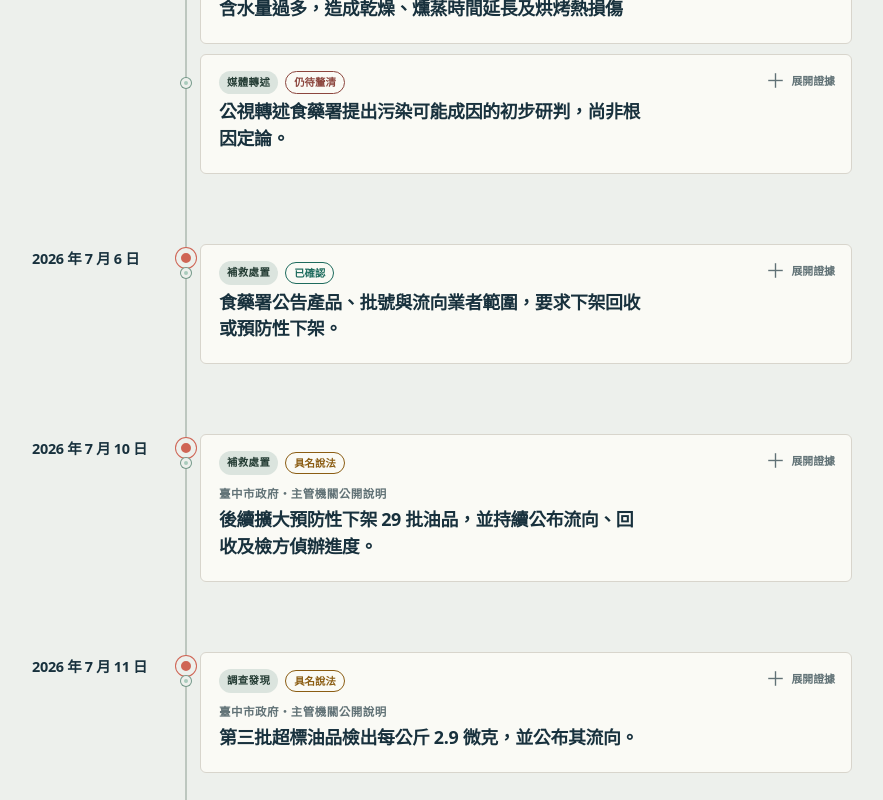
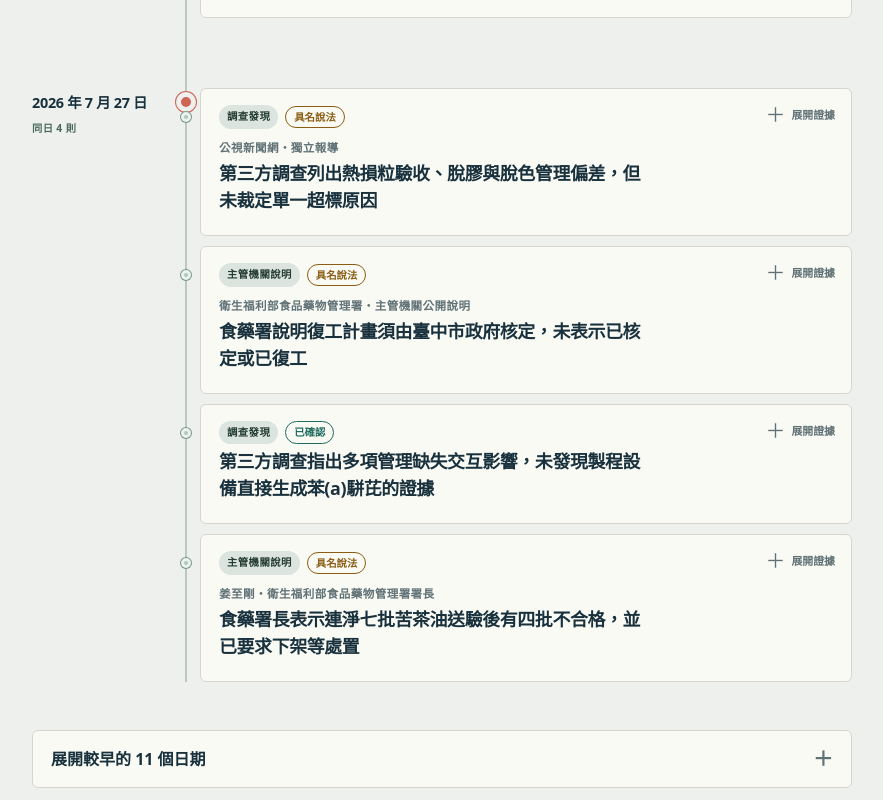
Before and after one commit to bangyuwen/tw-issues, a Next.js app: page /topics/benzopyrene-food-safety in a window 1280 px wide. Shown: the part 1000-1800 px from the top of the page, without its empty margins (198-1081 px from the left). Built offline with nearby package versions, Linux system fonts and the light colour scheme.

Commit message:
feat: collapse older timeline events by default (#6)

```diff
--- a/app/dossier-page-model.ts
+++ b/app/dossier-page-model.ts
@@ -6,6 +6,8 @@ export type ClaimCollectionModel = {
   label: "可核對命題" | "調查中的問題";
   claims: Array<PublicClaim & { sampleSize?: number }>;
 };
+
+export type TimelineGroup = { key: string; label: string; events: ReportedEvent[] };
 
 export type DossierPageModel = {
   topicId: string;
@@ -19,9 +21,13 @@ export type DossierPageModel = {
   socialSampleSize: number;
   publicSources: PublicSource[];
   sourceById: Map<string, PublicSource>;
-  timelineGroups: Array<{ key: string; label: string; events: ReportedEvent[] }>;
+  timelineGroups: TimelineGroup[];
+  recentTimelineGroups: TimelineGroup[];
+  olderTimelineGroups: TimelineGroup[];
   latestTimelineEvent?: ReportedEvent;
 };
+
+export const RECENT_TIMELINE_DAYS = 7;
 
 export function eventDateKey(event: ReportedEvent) {
   if (event.precision === "year") return event.occurredAt.slice(0, 4);
@@ -37,6 +43,19 @@ export function eventDateLabel(event: ReportedEvent) {
   return `${year} 年 ${month} 月 ${day} 日`;
 }
 
+function eventTimelineDateKey(event: ReportedEvent) {
+  const key = eventDateKey(event);
+  if (event.precision === "year") return `${key}-01-01`;
+  if (event.precision === "month") return `${key}-01`;
+  return key;
+}
+
+function subtractDays(dateKey: string, days: number) {
+  const date = new Date(`${dateKey}T00:00:00Z`);
+  date.setUTCDate(date.getUTCDate() - days);
+  return date.toISOString().slice(0, 10);
+}
+
 export function buildDossierPageModel(
   projection: PublicEvidenceProjection,
   metadata?: { topic: DeepResearchTopic; displayTitle: string },
@@ -50,13 +69,21 @@ export function buildDossierPageModel(
     .filter(({ event }) => event.items.length > 0)
     .sort((a, b) => eventDateKey(a.event).localeCompare(eventDateKey(b.event)) || a.ledgerIndex - b.ledgerIndex)
     .map(({ event }) => event);
-  const timelineGroups = Array.from(timeline.reduce((groups, event) => {
+  const timelineGroups: TimelineGroup[] = Array.from(timeline.reduce((groups, event) => {
     const key = eventDateKey(event);
     const group = groups.get(key) ?? { key, label: eventDateLabel(event), events: [] };
     group.events.push(event);
     groups.set(key, group);
     return groups;
-  }, new Map<string, { key: string; label: string; events: ReportedEvent[] }>()).values());
+  }, new Map<string, TimelineGroup>()).values());
+  const latestTimelineEvent = timeline.at(-1);
+  const recentTimelineStart = latestTimelineEvent
+    ? subtractDays(eventTimelineDateKey(latestTimelineEvent), RECENT_TIMELINE_DAYS - 1)
+    : undefined;
+  const recentTimelineGroups = recentTimelineStart
+    ? timelineGroups.filter((group) => eventTimelineDateKey(group.events[0]) >= recentTimelineStart)
+    : [];
+  const olderTimelineGroups = timelineGroups.filter((group) => !recentTimelineGroups.includes(group));
   const publicSources = Array.from(new Map([
     ...collections.flatMap(({ claims }) => claims.flatMap(({ sources }) => sources)),
     ...(projection.attributedSpeakerGroups ?? []).flatMap(({ claims }) => claims.flatMap(({ sources }) => sources)),
@@ -77,6 +104,8 @@ export function buildDossierPageModel(
     publicSources,
     sourceById: new Map(publicSources.map((item) => [item.publicRef, item])),
     timelineGroups,
-    latestTimelineEvent: timeline.at(-1),
+    recentTimelineGroups,
+    olderTimelineGroups,
+    latestTimelineEvent,
   };
 }
--- a/app/dossier-page.tsx
+++ b/app/dossier-page.tsx
@@ -79,12 +79,28 @@ function EditorialSection({ id, eyebrow, claims, sourceLinks }: { id: "analysis"
 }
 
 export default function DossierPage({ model }: { model: DossierPageModel }) {
-  const { topic, displayTitle, collections, attributedSpeakerGroups, analysisClaims = [], editorialPositions = [], socialObservations = [], socialSampleSize, publicSources, sourceById, timelineGroups } = model;
+  const { topic, displayTitle, collections, attributedSpeakerGroups, analysisClaims = [], editorialPositions = [], socialObservations = [], socialSampleSize, publicSources, sourceById, timelineGroups, recentTimelineGroups, olderTimelineGroups } = model;
   if (!topic || !displayTitle) throw new Error("Dossier page metadata is required");
   const sourceLinks = (sourceIds: string[]) => sourceIds.map((id) => {
     const source = sourceById.get(id);
     return source ? <a className="citation" href={`#${source.publicRef}`} key={source.publicRef} aria-label={`查看來源：${source.publisher}`}><span aria-hidden="true">{source.publisher}</span><span className="citation-tooltip" role="tooltip"><span>{source.publisher} · {source.publishedAt}</span><strong>{source.title}</strong><small>點擊跳至完整來源</small></span></a> : null;
   });
+  const renderTimelineGroups = (groups: DossierPageModel["timelineGroups"], variant: "recent" | "history") => <div className={`event-timeline event-timeline--${variant}`}>{groups.map((group) => {
+    const hasMultipleEvents = group.events.length > 1;
+    return <section className="event-date-group" data-date-key={group.key} key={group.key}>
+      <header className="event-date-heading"><time dateTime={group.key}>{group.label}</time>{hasMultipleEvents && <span className="event-date-multiple-label">同日 {group.events.length} 則</span>}</header>
+      <div className="event-date-events">{group.events.map((event) => {
+        const attribution = event.items.flatMap((item) => item.speakers ?? []).map((speaker) => `${speaker.name}・${speaker.role}`).join("、");
+        const eventStatuses = Array.from(new Set(event.items.map((item) => item.status)));
+        return <EventDisclosure key={event.publicKey}>
+          <summary><span className="event-summary-meta"><span className="event-kind-label">{event.kindLabel}</span>{eventStatuses.map((status) => <span className={`event-status-chip event-status-chip--${status}`} key={status}>{eventStatusCopy[status].label}</span>)}</span>{attribution && <span className="event-summary-attribution">{attribution}</span>}<span className="event-summary-title">{event.headline}</span><span className="event-disclosure-action" aria-hidden="true">展開證據</span></summary>
+          <div className="event-disclosure-body">{event.items.map((item, index) => <article className={`event-item event-item--${item.status}`} key={`${event.publicKey}-${index}`}><header><span>{eventStatusCopy[item.status].label}</span><a href={eventStatusCopy[item.status].target}>查看完整分區</a></header><h4>{item.statement}</h4>{item.status === "attributed" && item.speakers && <p className="claim-speakers"><strong>說法歸屬</strong>{item.speakers.map((speaker) => speaker.name).join("、")}</p>}<dl><div><dt>這能確認</dt><dd>{item.proofScope}</dd></div><div><dt>這不能證明</dt><dd>{item.limitations.join("；")}</dd></div></dl><div className="citations">{sourceLinks(item.sources.map((itemSource) => itemSource.publicRef))}</div></article>)}
+            {event.commentary && <aside className="event-commentary"><p className="eyebrow">怎麼看這個轉折</p><p><strong>意義：</strong>{event.commentary.significance}</p>{event.commentary.changeFromPrior && <p><strong>與前一步的變化：</strong>{event.commentary.changeFromPrior}</p>}<p><strong>這不能證明：</strong>{event.commentary.evidenceBoundary}</p></aside>}
+          </div>
+        </EventDisclosure>;
+      })}</div>
+    </section>;
+  })}</div>;
   const [verified, unresolved] = collections;
 
   return <main className="site-shell dossier-shell">
@@ -95,23 +111,12 @@ export default function DossierPage({ model }: { model: DossierPageModel }) {
     </section>
     <nav className="article-nav" aria-label="本頁閱讀導覽"><span>本頁導覽</span><div>{timelineGroups.length > 0 && <a href="#progress">事件進展</a>}<a href="#claims">已知資訊</a>{attributedSpeakerGroups.length > 0 && <a href="#reports">各方怎麼說</a>}{analysisClaims.length > 0 && <a href="#analysis">我們怎麼理解</a>}{editorialPositions.length > 0 && <a href="#positions">我們主張什麼</a>}{unresolved.claims.length > 0 && <a href="#questions">仍待釐清</a>}<a href="#sources">資料來源</a></div></nav>
     {timelineGroups.length > 0 && <section className="event-progress-section" id="progress" aria-label="事件進展">
-      <div className="section-intro"><p className="eyebrow">事件進展</p></div>
-      <div className="event-timeline">{timelineGroups.map((group) => {
-        const hasMultipleEvents = group.events.length > 1;
-        return <section className="event-date-group" data-date-key={group.key} key={group.key}>
-          <header className="event-date-heading"><time dateTime={group.key}>{group.label}</time>{hasMultipleEvents && <span className="event-date-multiple-label">同日 {group.events.length} 則</span>}</header>
-          <div className="event-date-events">{group.events.map((event) => {
-            const attribution = event.items.flatMap((item) => item.speakers ?? []).map((speaker) => `${speaker.name}・${speaker.role}`).join("、");
-            const eventStatuses = Array.from(new Set(event.items.map((item) => item.status)));
-            return <EventDisclosure key={event.publicKey}>
-              <summary><span className="event-summary-meta"><span className="event-kind-label">{event.kindLabel}</span>{eventStatuses.map((status) => <span className={`event-status-chip event-status-chip--${status}`} key={status}>{eventStatusCopy[status].label}</span>)}</span>{attribution && <span className="event-summary-attribution">{attribution}</span>}<span className="event-summary-title">{event.headline}</span><span className="event-disclosure-action" aria-hidden="true">展開證據</span></summary>
-              <div className="event-disclosure-body">{event.items.map((item, index) => <article className={`event-item event-item--${item.status}`} key={`${event.publicKey}-${index}`}><header><span>{eventStatusCopy[item.status].label}</span><a href={eventStatusCopy[item.status].target}>查看完整分區</a></header><h4>{item.statement}</h4>{item.status === "attributed" && item.speakers && <p className="claim-speakers"><strong>說法歸屬</strong>{item.speakers.map((speaker) => speaker.name).join("、")}</p>}<dl><div><dt>這能確認</dt><dd>{item.proofScope}</dd></div><div><dt>這不能證明</dt><dd>{item.limitations.join("；")}</dd></div></dl><div className="citations">{sourceLinks(item.sources.map((itemSource) => itemSource.publicRef))}</div></article>)}
-                {event.commentary && <aside className="event-commentary"><p className="eyebrow">怎麼看這個轉折</p><p><strong>意義：</strong>{event.commentary.significance}</p>{event.commentary.changeFromPrior && <p><strong>與前一步的變化：</strong>{event.commentary.changeFromPrior}</p>}<p><strong>這不能證明：</strong>{event.commentary.evidenceBoundary}</p></aside>}
-              </div>
-            </EventDisclosure>;
-          })}</div>
-        </section>;
-      })}</div>
+      <div className="section-intro"><p className="eyebrow">事件進展</p><p>預設顯示最近一週（以最新事件為基準）；較早進度仍保留在下方。</p></div>
+      {recentTimelineGroups.length > 0 && renderTimelineGroups(recentTimelineGroups, "recent")}
+      {olderTimelineGroups.length > 0 && <details className="event-history-disclosure">
+        <summary>{`展開較早的 ${olderTimelineGroups.length} 個日期`}</summary>
+        {renderTimelineGroups(olderTimelineGroups, "history")}
+      </details>}
     </section>}
     <EvidenceSection collection={verified} sourceLinks={sourceLinks} />
     {attributedSpeakerGroups.length > 0 && <AttributedEvidenceSection groups={attributedSpeakerGroups} sourceLinks={sourceLinks} />}
--- a/app/globals.css
+++ b/app/globals.css
@@ -126,6 +126,13 @@ body { margin:0; background:var(--paper); color:var(--ink); font-family:"Noto Sa
 .event-disclosure>summary:hover { border-color:#a9cbbc; background:var(--paper-white); }
 .event-disclosure-action { top:16px; right:16px; }
 .event-disclosure-body { padding:2px 0 8px; }
+.event-history-disclosure { max-width:820px; margin:6px auto 0; }
+.event-history-disclosure>summary { display:flex; align-items:center; justify-content:space-between; gap:20px; padding:16px 18px; color:var(--ink); border:1px solid #d8d5cc; border-radius:6px; background:rgba(255,254,250,.72); cursor:pointer; font-weight:800; }
+.event-history-disclosure>summary::-webkit-details-marker { display:none; }
+.event-history-disclosure>summary::after { content:"＋"; color:var(--soft); font-size:1.25rem; line-height:1; }
+.event-history-disclosure>summary:hover { border-color:#a9cbbc; background:var(--paper-white); }
+.event-history-disclosure[open]>summary::after { content:"−"; }
+.event-history-disclosure .event-timeline { margin-top:28px; }
 
 @media (min-width:801px) and (max-width:1100px) {
   .event-timeline::before { left:131px; }
@@ -152,4 +159,7 @@ body { margin:0; background:var(--paper); color:var(--ink); font-family:"Noto Sa
   .event-disclosure + .event-disclosure { margin-top:8px; }
   .event-disclosure>summary { padding:12px 32px 14px 14px; }
   .event-disclosure-action { top:13px; right:12px; }
+  .event-history-disclosure { margin-top:0; }
+  .event-history-disclosure>summary { align-items:flex-start; padding:14px; }
+  .event-history-disclosure .event-timeline { margin-top:22px; }
 }
```
Also changed, not shown: 2 other files (tests, documents, lock files or other folders).
